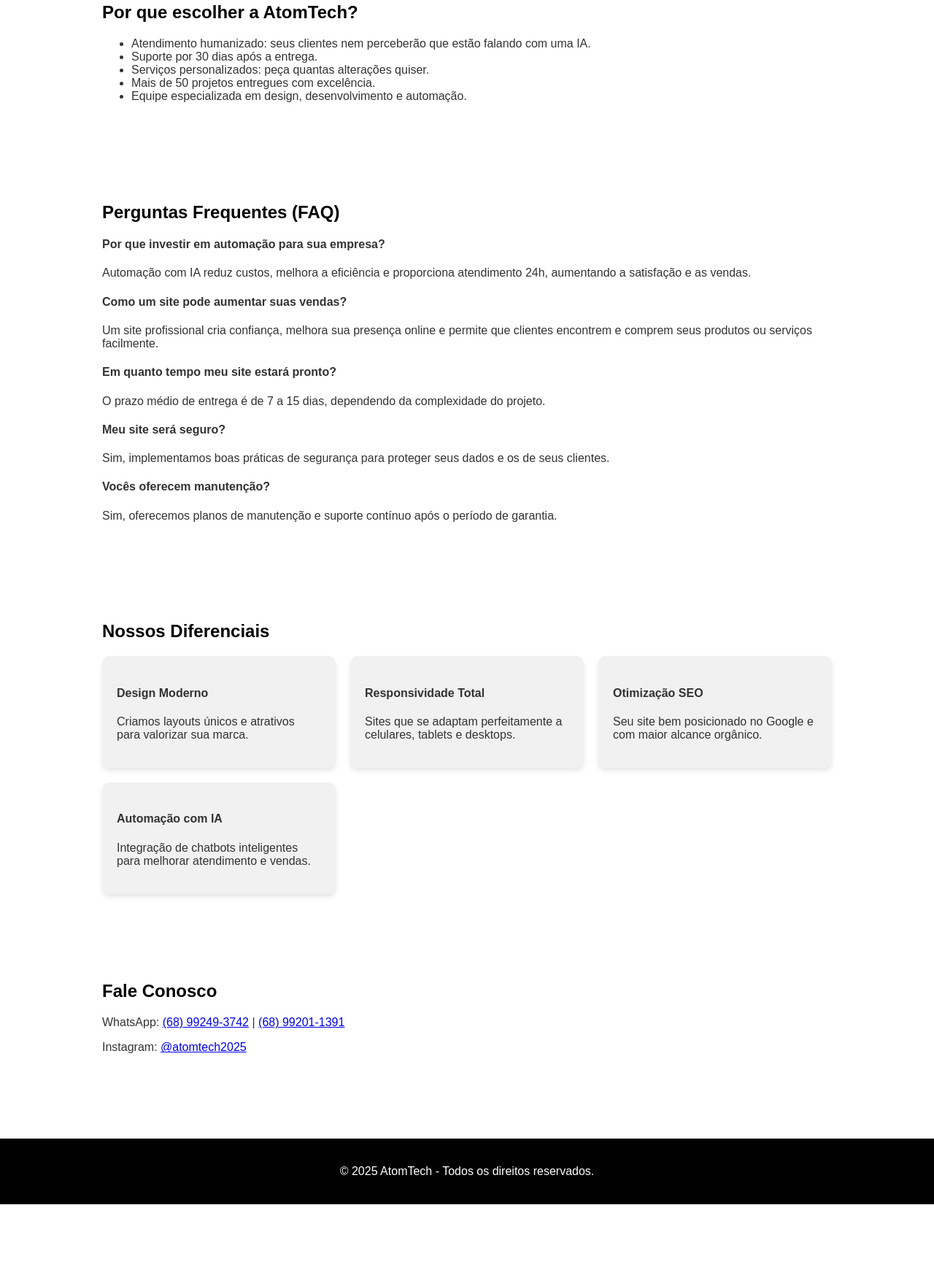
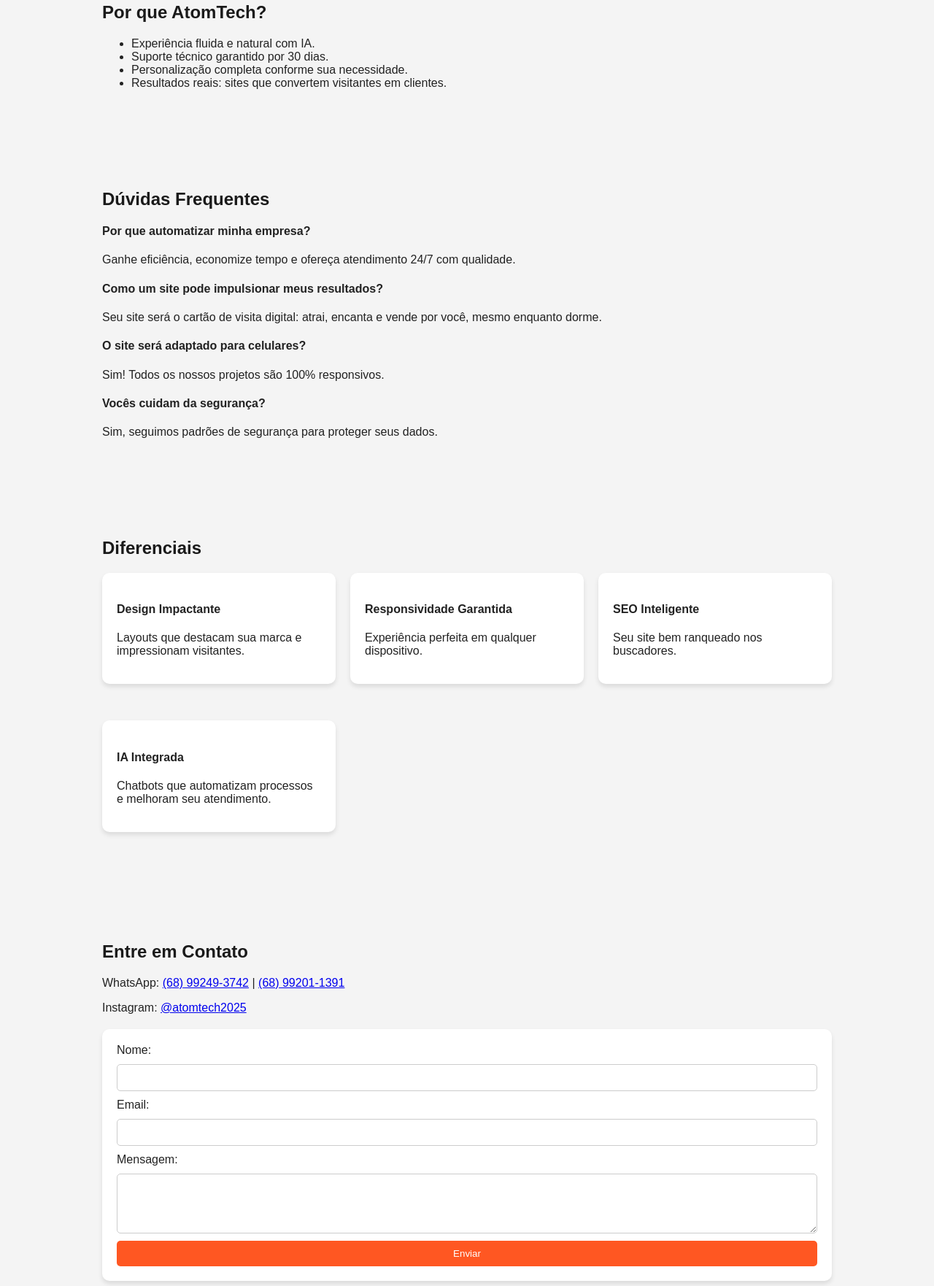
Before and after one commit to SCORPION07-hub/index-html, a plain HTML site: page index.html in a window 1280 px wide. Shown: the part 1035-2797 px from the top of the page at 73% size. Before the commit the page ends 2685 px from the top, so only its background shows below. Drawn offline with Linux system fonts and the light colour scheme.

Commit message:
index.html

```diff
--- a/index.html
+++ b/index.html
@@ -4,119 +4,122 @@
 <head>
     <meta charset="UTF-8">
     <meta name="viewport" content="width=device-width, initial-scale=1.0">
-    <title>AtomTech - Criação de Sites e Automação</title>
+    <title>AtomTech - Soluções Digitais Inteligentes</title>
     <style>
         body {
             margin: 0;
             font-family: Arial, sans-serif;
-            background-color: #ffffff;
-            color: #333;
+            background-color: #f4f4f4;
+            color: #222;
             scroll-behavior: smooth;
         }
-
         header {
-            background: linear-gradient(135deg, #000, #333);
+            background: linear-gradient(135deg, #1a1a1a, #333);
             color: #fff;
             padding: 50px 20px;
             text-align: center;
             animation: fadeInDown 1s ease;
         }
-
         @keyframes fadeInDown {
             from { opacity: 0; transform: translateY(-20px); }
             to { opacity: 1; transform: translateY(0); }
         }
-
         nav {
-            background-color: #111;
+            background-color: #222;
             padding: 10px;
             text-align: center;
             position: sticky;
             top: 0;
             z-index: 1000;
         }
-
         nav a {
-            color: #fff;
+            color: #f4f4f4;
             margin: 0 15px;
             text-decoration: none;
             transition: color 0.3s;
         }
-
         nav a:hover {
-            color: red;
+            color: #ff5722;
         }
-
         section {
             padding: 50px 20px;
             max-width: 1000px;
             margin: auto;
             animation: fadeInUp 1s ease;
         }
-
         @keyframes fadeInUp {
             from { opacity: 0; transform: translateY(20px); }
             to { opacity: 1; transform: translateY(0); }
         }
-
         h2 {
-            color: #000;
+            color: #1a1a1a;
             margin-bottom: 20px;
         }
-
-        .service {
+        .service, .feature {
             margin-bottom: 30px;
-            background: #f9f9f9;
+            background: #fff;
             padding: 20px;
             border-radius: 10px;
             box-shadow: 0 4px 6px rgba(0,0,0,0.1);
             transition: transform 0.3s;
         }
-
-        .service:hover {
+        .service:hover, .feature:hover {
             transform: translateY(-5px);
         }
-
-        footer {
-            background-color: #000;
-            color: #fff;
-            text-align: center;
-            padding: 20px;
-            margin-top: 50px;
-        }
-
         .cta-button {
             display: inline-block;
             padding: 10px 20px;
             margin-top: 20px;
-            background-color: red;
+            background-color: #ff5722;
             color: #fff;
             text-decoration: none;
             border-radius: 5px;
             transition: background-color 0.3s, transform 0.3s;
         }
-
         .cta-button:hover {
-            background-color: darkred;
+            background-color: #e64a19;
             transform: scale(1.05);
         }
-
         .features {
             display: grid;
             grid-template-columns: repeat(auto-fit, minmax(250px, 1fr));
             gap: 20px;
         }
-
-        .feature {
-            background: #f1f1f1;
+        form {
+            display: flex;
+            flex-direction: column;
+            gap: 10px;
+            margin-top: 20px;
+            background: #fff;
             padding: 20px;
             border-radius: 10px;
             box-shadow: 0 4px 6px rgba(0,0,0,0.1);
-            transition: transform 0.3s;
         }
-
-        .feature:hover {
-            transform: translateY(-5px);
+        input, textarea {
+            padding: 10px;
+            border: 1px solid #ccc;
+            border-radius: 5px;
+            font-family: Arial, sans-serif;
+        }
+        button {
+            padding: 10px;
+            background-color: #ff5722;
+            color: white;
+            border: none;
+            border-radius: 5px;
+            cursor: pointer;
+            transition: background-color 0.3s, transform 0.3s;
+        }
+        button:hover {
+            background-color: #e64a19;
+            transform: scale(1.05);
+        }
+        footer {
+            background-color: #1a1a1a;
+            color: #fff;
+            text-align: center;
+            padding: 20px;
+            margin-top: 50px;
         }
     </style>
 </head>
@@ -124,98 +127,97 @@
 <body>
 
     <header>
-        <h1>Criação de Sites Profissionais</h1>
-        <p>Transformamos negócios com sites modernos, responsivos e focados em aumentar suas vendas.</p>
-        <a href="https://wa.me/5568992493742" class="cta-button">Fale Conosco</a>
+        <h1>Sites que Conectam e Vendem</h1>
+        <p>Potencialize sua marca com presença digital moderna e automação inteligente.</p>
+        <a href="https://wa.me/5568992493742" class="cta-button">Converse Agora</a>
     </header>
 
     <nav>
-        <a href="#servicos">Serviços</a>
-        <a href="#por-que">Por que escolher?</a>
-        <a href="#faq">FAQ</a>
+        <a href="#servicos">Soluções</a>
+        <a href="#por-que">Vantagens</a>
+        <a href="#faq">Dúvidas</a>
         <a href="#features">Diferenciais</a>
         <a href="#contato">Contato</a>
     </nav>
 
     <section id="servicos">
-        <h2>Nossos Serviços</h2>
-
+        <h2>Nossas Soluções</h2>
         <div class="service">
-            <h3>Criação de Sites para Empresas</h3>
-            <p>Desenvolvemos sites responsivos e modernos para todos os tipos de negócios. Seu site será sua principal ferramenta de vendas.</p>
+            <h3>Sites Empresariais</h3>
+            <p>Desenvolvimento de sites que representam sua marca e atraem clientes qualificados.</p>
         </div>
-
         <div class="service">
-            <h3>Automação com IA</h3>
-            <p>Chatbots inteligentes trabalhando 24h para você, melhorando o atendimento e aumentando as conversões.</p>
+            <h3>Automação com Inteligência Artificial</h3>
+            <p>Chatbots inteligentes que oferecem atendimento ágil e humanizado, disponíveis 24h.</p>
         </div>
-
         <div class="service">
-            <h3>Criação de Páginas de Vendas</h3>
-            <p>Páginas otimizadas para conversão, ideais para lançamentos e promoções de produtos ou serviços.</p>
+            <h3>Páginas de Vendas Estratégicas</h3>
+            <p>Crie campanhas impactantes e aumente sua conversão com páginas desenhadas para vender.</p>
         </div>
     </section>
 
     <section id="por-que">
-        <h2>Por que escolher a AtomTech?</h2>
+        <h2>Por que AtomTech?</h2>
         <ul>
-            <li>Atendimento humanizado: seus clientes nem perceberão que estão falando com uma IA.</li>
-            <li>Suporte por 30 dias após a entrega.</li>
-            <li>Serviços personalizados: peça quantas alterações quiser.</li>
-            <li>Mais de 50 projetos entregues com excelência.</li>
-            <li>Equipe especializada em design, desenvolvimento e automação.</li>
+            <li>Experiência fluida e natural com IA.</li>
+            <li>Suporte técnico garantido por 30 dias.</li>
+            <li>Personalização completa conforme sua necessidade.</li>
+            <li>Resultados reais: sites que convertem visitantes em clientes.</li>
         </ul>
     </section>
 
     <section id="faq">
-        <h2>Perguntas Frequentes (FAQ)</h2>
-
-        <h4>Por que investir em automação para sua empresa?</h4>
-        <p>Automação com IA reduz custos, melhora a eficiência e proporciona atendimento 24h, aumentando a satisfação e as vendas.</p>
-
-        <h4>Como um site pode aumentar suas vendas?</h4>
-        <p>Um site profissional cria confiança, melhora sua presença online e permite que clientes encontrem e comprem seus produtos ou serviços facilmente.</p>
-
-        <h4>Em quanto tempo meu site estará pronto?</h4>
-        <p>O prazo médio de entrega é de 7 a 15 dias, dependendo da complexidade do projeto.</p>
-
-        <h4>Meu site será seguro?</h4>
-        <p>Sim, implementamos boas práticas de segurança para proteger seus dados e os de seus clientes.</p>
-
-        <h4>Vocês oferecem manutenção?</h4>
-        <p>Sim, oferecemos planos de manutenção e suporte contínuo após o período de garantia.</p>
+        <h2>Dúvidas Frequentes</h2>
+        <h4>Por que automatizar minha empresa?</h4>
+        <p>Ganhe eficiência, economize tempo e ofereça atendimento 24/7 com qualidade.</p>
+        <h4>Como um site pode impulsionar meus resultados?</h4>
+        <p>Seu site será o cartão de visita digital: atrai, encanta e vende por você, mesmo enquanto dorme.</p>
+        <h4>O site será adaptado para celulares?</h4>
+        <p>Sim! Todos os nossos projetos são 100% responsivos.</p>
+        <h4>Vocês cuidam da segurança?</h4>
+        <p>Sim, seguimos padrões de segurança para proteger seus dados.</p>
     </section>
 
     <section id="features">
-        <h2>Nossos Diferenciais</h2>
+        <h2>Diferenciais</h2>
         <div class="features">
             <div class="feature">
-                <h4>Design Moderno</h4>
-                <p>Criamos layouts únicos e atrativos para valorizar sua marca.</p>
+                <h4>Design Impactante</h4>
+                <p>Layouts que destacam sua marca e impressionam visitantes.</p>
             </div>
             <div class="feature">
-                <h4>Responsividade Total</h4>
-                <p>Sites que se adaptam perfeitamente a celulares, tablets e desktops.</p>
+                <h4>Responsividade Garantida</h4>
+                <p>Experiência perfeita em qualquer dispositivo.</p>
             </div>
             <div class="feature">
-                <h4>Otimização SEO</h4>
-                <p>Seu site bem posicionado no Google e com maior alcance orgânico.</p>
+                <h4>SEO Inteligente</h4>
+                <p>Seu site bem ranqueado nos buscadores.</p>
             </div>
             <div class="feature">
-                <h4>Automação com IA</h4>
-                <p>Integração de chatbots inteligentes para melhorar atendimento e vendas.</p>
+                <h4>IA Integrada</h4>
+                <p>Chatbots que automatizam processos e melhoram seu atendimento.</p>
             </div>
         </div>
     </section>
 
     <section id="contato">
-        <h2>Fale Conosco</h2>
+        <h2>Entre em Contato</h2>
         <p>WhatsApp: <a href="https://wa.me/5568992493742">(68) 99249-3742</a> | <a href="https://wa.me/5568992011391">(68) 99201-1391</a></p>
         <p>Instagram: <a href="https://instagram.com/atomtech2025">@atomtech2025</a></p>
+
+        <form action="https://formspree.io/f/xjvngldp" method="POST">
+            <label for="nome">Nome:</label>
+            <input type="text" id="nome" name="nome" required>
+            <label for="email">Email:</label>
+            <input type="email" id="email" name="email" required>
+            <label for="mensagem">Mensagem:</label>
+            <textarea id="mensagem" name="mensagem" rows="4" required></textarea>
+            <button type="submit">Enviar</button>
+        </form>
     </section>
 
     <footer>
-        <p>© 2025 AtomTech - Todos os direitos reservados.</p>
+        <p>© 2025 AtomTech - Soluções Digitais Inteligentes</p>
     </footer>
 
 </body>
```
